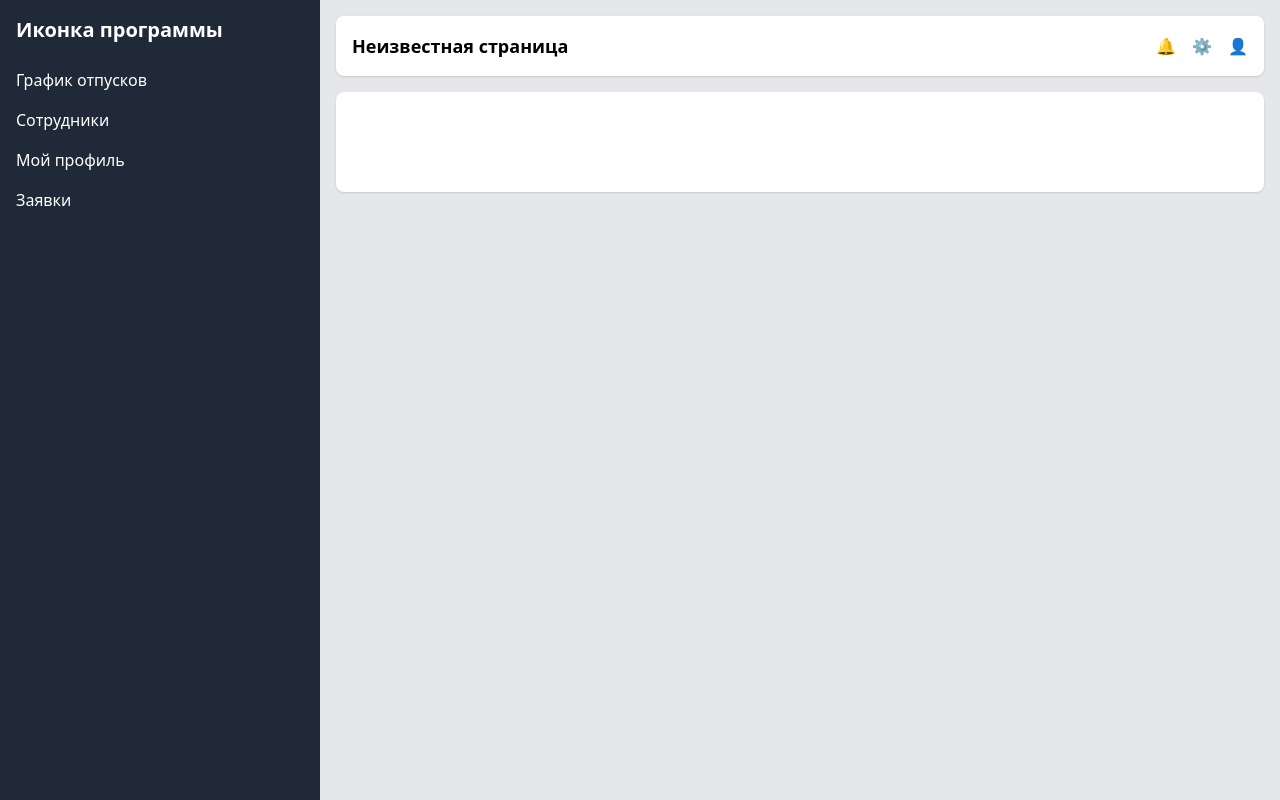
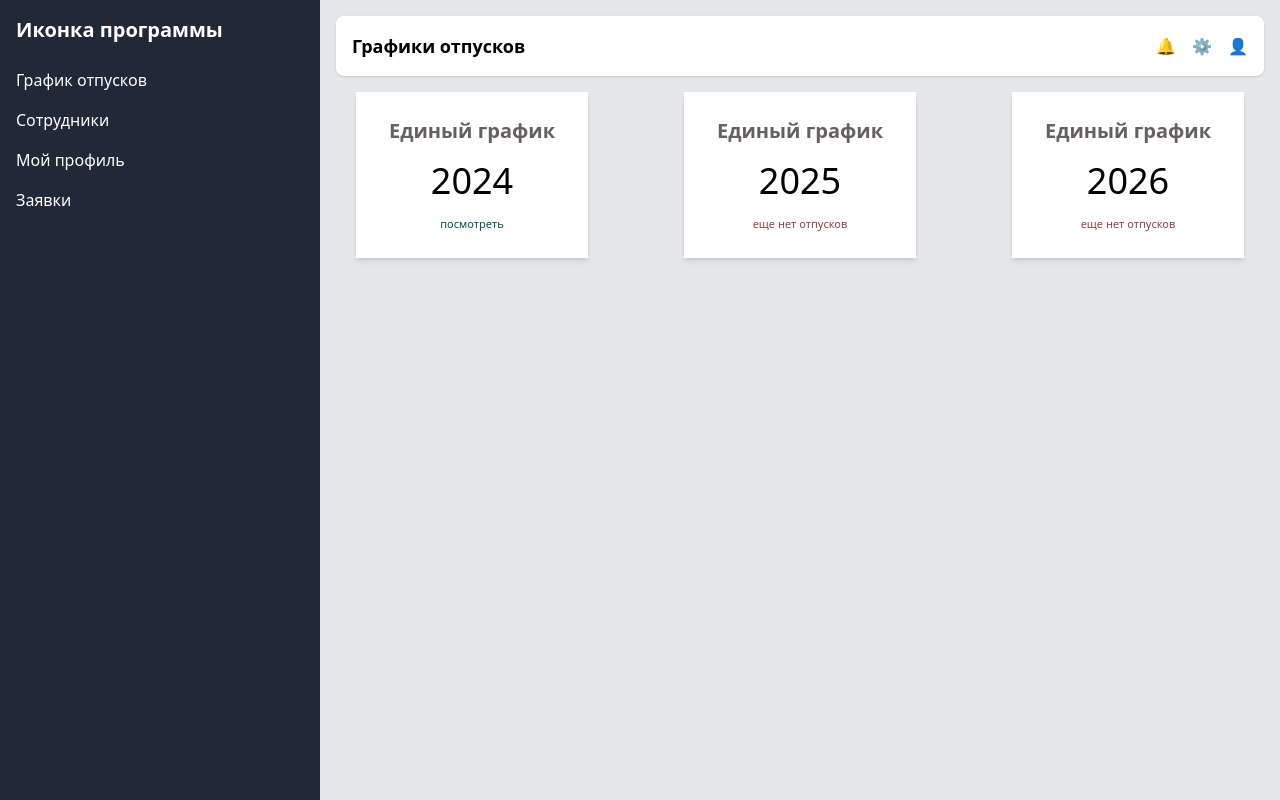
Before and after one commit to ToshaTosha/vacation-planning, a React (Create React App) app: page /schedule in a window 1280 px wide. Built offline with nearby package versions, Linux system fonts and the light colour scheme.

Commit message:
добавлена страница графики отпусков

```diff
--- a/src/App.js
+++ b/src/App.js
@@ -1,9 +1,15 @@
 import React from 'react';
-import { BrowserRouter as Router, Route, Routes, useLocation } from 'react-router-dom';
+import {
+  BrowserRouter as Router,
+  Route,
+  Routes,
+  useLocation,
+} from 'react-router-dom';
 import Home from './pages/Home';
 import About from './pages/About';
 import Layout from './components/Layout.tsx';
-import Settings from '@/pages/Settings.tsx'
+import Settings from '@/pages/Settings.tsx';
+import VacationSchedule from '@/pages/VacationSchedule';
 
 const App = () => {
   const location = useLocation();
@@ -23,9 +29,12 @@ const App = () => {
     case '/requests':
       title = 'Заявки';
       break;
-      case '/settings':
-        title = 'Настройки';
-        break;
+    case '/settings':
+      title = 'Настройки';
+      break;
+    case '/schedule':
+      title = 'Графики отпусков';
+      break;
     default:
       title = 'Неизвестная страница';
   }
@@ -39,6 +48,7 @@ const App = () => {
         <Route path="/requests" element={<Requests />} /> */}
         <Route path="/about" element={<About />} />
         <Route path="/settings" element={<Settings />} />
+        <Route path="/schedule" element={<VacationSchedule />} />
       </Routes>
     </Layout>
   );
--- a/src/components/Layout.tsx
+++ b/src/components/Layout.tsx
@@ -53,9 +53,7 @@ const Layout = ({ children, title }: LayoutProps) => {
         </header>
 
         {/* Основной контент */}
-        <div className="bg-white rounded-lg shadow px-[90px] py-[50px]">
-          {children}
-        </div>
+        {children}
       </div>
     </div>
   );
--- a/src/pages/Settings.tsx
+++ b/src/pages/Settings.tsx
@@ -18,6 +18,7 @@ const Settings = () => {
   };
 
   return (
+    <div className="bg-white rounded-lg shadow px-[90px] py-[50px]">
       <div className="space-y-6">
         <div className="flex items-center">
           <h2 className="text-lg font-semibold w-1/3 mr-4">Уведомления</h2>
@@ -78,7 +79,9 @@ const Settings = () => {
         <hr className="border-gray-300 mb-6 mt-[45px]" />
 
         <div className="flex items-center">
-        <h2 className="text-lg font-semibold w-1/3 mr-4">Модерация отпусков</h2>
+          <h2 className="text-lg font-semibold w-1/3 mr-4">
+            Модерация отпусков
+          </h2>
           <div className="flex flex-col w-2/3 space-y-4">
             <div className="flex items-center justify-between">
               <span className="mr-2">
@@ -105,6 +108,7 @@ const Settings = () => {
         </div>
         <hr className="border-gray-300 mb-6 mt-[45px]" />
       </div>
+    </div>
   );
 };
 
--- /dev/null
+++ b/src/pages/VacationSchedule.jsx
@@ -0,0 +1,33 @@
+import React from 'react';
+
+const VacationSchedule = () => {
+  return (
+    <div className="flex justify-between space-x-24 mx-5">
+      <div className="bg-white p-6 shadow-md text-center flex-1">
+        <h2 className="text-[20px] font-bold text-[#656161]">Единый график</h2>
+        <p className="text-[36px] mt-2">2024</p>
+        <a href="#" className="text-[11px] text-[#00514E] mt-2 inline-block">
+          посмотреть
+        </a>
+      </div>
+
+      <div className="bg-white p-6 shadow-md text-center flex-1">
+        <h2 className="text-[20px] font-bold text-[#656161]">Единый график</h2>
+        <p className="text-[36px] mt-2">2025</p>
+        <a href="#" className="text-[11px] text-[#8F4141] mt-2 inline-block">
+          еще нет отпусков
+        </a>
+      </div>
+
+      <div className="bg-white p-6 shadow-md text-center flex-1">
+        <h2 className="text-[20px] font-bold text-[#656161]">Единый график</h2>
+        <p className="text-[36px] mt-2">2026</p>
+        <a href="#" className="text-[11px] text-[#8F4141] mt-2 inline-block">
+          еще нет отпусков
+        </a>
+      </div>
+    </div>
+  );
+};
+
+export default VacationSchedule;
```
Lines whose indentation alone changed are shown as unchanged.
